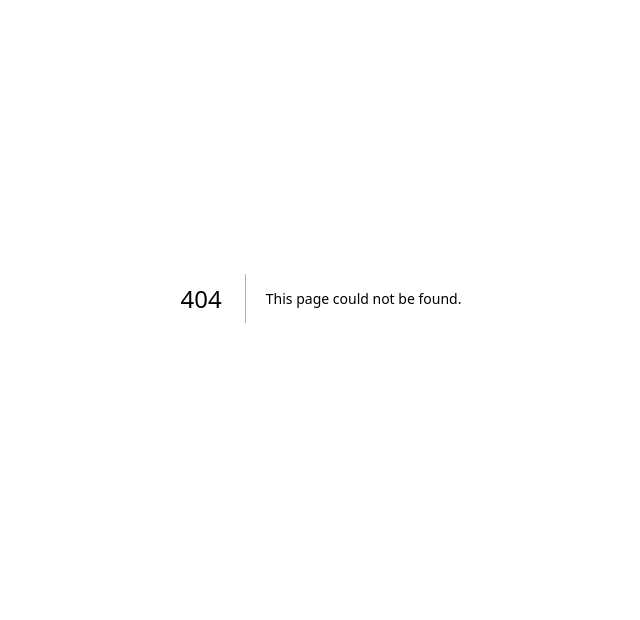
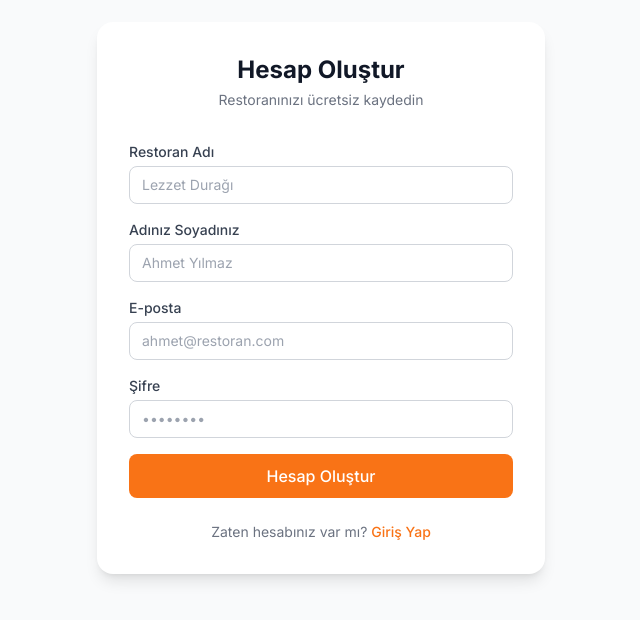
Before and after one commit to tugrulkaradeniz/restsaas, a Next.js app: page /register in a window 1280 px wide. Before the commit this address had no page. Shown: the part 102-722 px from the top of the page, without its empty margins (319-959 px from the left). Built offline with nearby package versions, Linux system fonts and the light colour scheme.

Commit message:
feat: register sayfası ve API route eklendi

```diff
--- a/app/(auth)/login/page.tsx
+++ b/app/(auth)/login/page.tsx
@@ -2,6 +2,7 @@
 
 import { useState } from 'react'
 import { useRouter } from 'next/navigation'
+import Link from 'next/link'
 import { createClient } from '@/lib/supabase/client'
 import { toast } from 'sonner'
 
@@ -66,6 +67,13 @@ export default function LoginPage() {
             {loading ? 'Giriş yapılıyor...' : 'Giriş Yap'}
           </button>
         </form>
+
+        <p className="text-center text-sm text-gray-500 mt-6">
+          Hesabınız yok mu?{' '}
+          <Link href="/register" className="text-orange-500 hover:underline font-medium">
+            Ücretsiz Kayıt Ol
+          </Link>
+        </p>
       </div>
     </div>
   )
--- /dev/null
+++ b/app/(auth)/register/page.tsx
@@ -0,0 +1,124 @@
+'use client'
+
+import { useState } from 'react'
+import { useRouter } from 'next/navigation'
+import Link from 'next/link'
+import { toast } from 'sonner'
+
+export default function RegisterPage() {
+  const router = useRouter()
+  const [loading, setLoading] = useState(false)
+  const [form, setForm] = useState({
+    restaurantName: '',
+    fullName: '',
+    email: '',
+    password: '',
+  })
+
+  function handleChange(e: React.ChangeEvent<HTMLInputElement>) {
+    setForm((prev) => ({ ...prev, [e.target.name]: e.target.value }))
+  }
+
+  async function handleSubmit(e: React.FormEvent) {
+    e.preventDefault()
+    setLoading(true)
+
+    const res = await fetch('/api/auth/register', {
+      method: 'POST',
+      headers: { 'Content-Type': 'application/json' },
+      body: JSON.stringify(form),
+    })
+
+    const data = await res.json()
+
+    if (!res.ok) {
+      toast.error(data.error ?? 'Bir hata oluştu.')
+    } else {
+      toast.success('Hesap oluşturuldu! Giriş yapabilirsiniz.')
+      router.push('/login')
+    }
+
+    setLoading(false)
+  }
+
+  return (
+    <div className="min-h-screen flex items-center justify-center bg-gray-50">
+      <div className="w-full max-w-md bg-white rounded-2xl shadow-lg p-8">
+        <div className="mb-8 text-center">
+          <h1 className="text-2xl font-bold text-gray-900">Hesap Oluştur</h1>
+          <p className="text-sm text-gray-500 mt-1">Restoranınızı ücretsiz kaydedin</p>
+        </div>
+
+        <form onSubmit={handleSubmit} className="space-y-4">
+          <div>
+            <label className="block text-sm font-medium text-gray-700 mb-1">Restoran Adı</label>
+            <input
+              name="restaurantName"
+              type="text"
+              value={form.restaurantName}
+              onChange={handleChange}
+              required
+              className="w-full border border-gray-300 rounded-lg px-3 py-2 text-sm focus:outline-none focus:ring-2 focus:ring-orange-500 focus:border-transparent"
+              placeholder="Lezzet Durağı"
+            />
+          </div>
+
+          <div>
+            <label className="block text-sm font-medium text-gray-700 mb-1">Adınız Soyadınız</label>
+            <input
+              name="fullName"
+              type="text"
+              value={form.fullName}
+              onChange={handleChange}
+              required
+              className="w-full border border-gray-300 rounded-lg px-3 py-2 text-sm focus:outline-none focus:ring-2 focus:ring-orange-500 focus:border-transparent"
+              placeholder="Ahmet Yılmaz"
+            />
+          </div>
+
+          <div>
+            <label className="block text-sm font-medium text-gray-700 mb-1">E-posta</label>
+            <input
+              name="email"
+              type="email"
+              value={form.email}
+              onChange={handleChange}
+              required
+              className="w-full border border-gray-300 rounded-lg px-3 py-2 text-sm focus:outline-none focus:ring-2 focus:ring-orange-500 focus:border-transparent"
+              placeholder="ahmet@restoran.com"
+            />
+          </div>
+
+          <div>
+            <label className="block text-sm font-medium text-gray-700 mb-1">Şifre</label>
+            <input
+              name="password"
+              type="password"
+              value={form.password}
+              onChange={handleChange}
+              required
+              minLength={6}
+              className="w-full border border-gray-300 rounded-lg px-3 py-2 text-sm focus:outline-none focus:ring-2 focus:ring-orange-500 focus:border-transparent"
+              placeholder="••••••••"
+            />
+          </div>
+
+          <button
+            type="submit"
+            disabled={loading}
+            className="w-full bg-orange-500 hover:bg-orange-600 disabled:opacity-50 text-white font-medium py-2.5 rounded-lg transition-colors"
+          >
+            {loading ? 'Oluşturuluyor...' : 'Hesap Oluştur'}
+          </button>
+        </form>
+
+        <p className="text-center text-sm text-gray-500 mt-6">
+          Zaten hesabınız var mı?{' '}
+          <Link href="/login" className="text-orange-500 hover:underline font-medium">
+            Giriş Yap
+          </Link>
+        </p>
+      </div>
+    </div>
+  )
+}
--- /dev/null
+++ b/app/api/auth/register/route.ts
@@ -0,0 +1,59 @@
+import { NextRequest, NextResponse } from 'next/server'
+import { createServiceClient } from '@/lib/supabase/server'
+
+export async function POST(req: NextRequest) {
+  const { email, password, fullName, restaurantName } = await req.json()
+
+  if (!email || !password || !fullName || !restaurantName) {
+    return NextResponse.json({ error: 'Tüm alanlar zorunludur.' }, { status: 400 })
+  }
+
+  const supabase = await createServiceClient()
+
+  // Slug oluştur: "Lezzet Durağı" → "lezzet-duragi"
+  const slug = restaurantName
+    .toLowerCase()
+    .replace(/ğ/g, 'g').replace(/ü/g, 'u').replace(/ş/g, 's')
+    .replace(/ı/g, 'i').replace(/ö/g, 'o').replace(/ç/g, 'c')
+    .replace(/[^a-z0-9]+/g, '-')
+    .replace(/^-|-$/g, '')
+
+  // Slug benzersiz mi?
+  const { data: existing } = await supabase
+    .from('tenants')
+    .select('id')
+    .eq('slug', slug)
+    .single()
+
+  if (existing) {
+    return NextResponse.json({ error: 'Bu restoran adı zaten kullanılıyor.' }, { status: 409 })
+  }
+
+  // Tenant oluştur
+  const { data: tenant, error: tenantError } = await supabase
+    .from('tenants')
+    .insert({ name: restaurantName, slug })
+    .select('id')
+    .single()
+
+  if (tenantError || !tenant) {
+    return NextResponse.json({ error: 'Restoran oluşturulamadı.' }, { status: 500 })
+  }
+
+  // Auth kullanıcısı oluştur (trigger public.users'a ekler)
+  const { error: userError } = await supabase.auth.admin.createUser({
+    email,
+    password,
+    email_confirm: true,
+    app_metadata: { tenant_id: tenant.id, role: 'owner' },
+    user_metadata: { full_name: fullName },
+  })
+
+  if (userError) {
+    // Tenant'ı geri sil
+    await supabase.from('tenants').delete().eq('id', tenant.id)
+    return NextResponse.json({ error: userError.message }, { status: 400 })
+  }
+
+  return NextResponse.json({ ok: true })
+}
```
